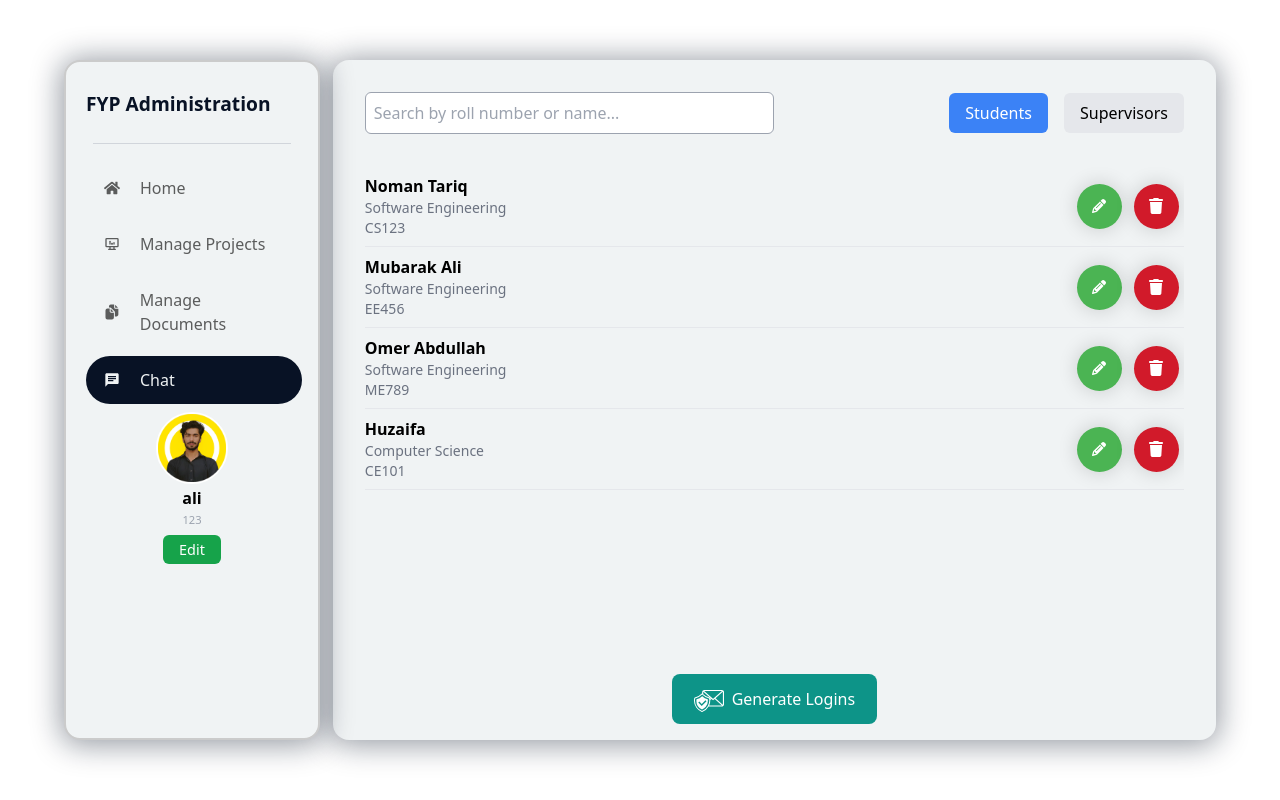
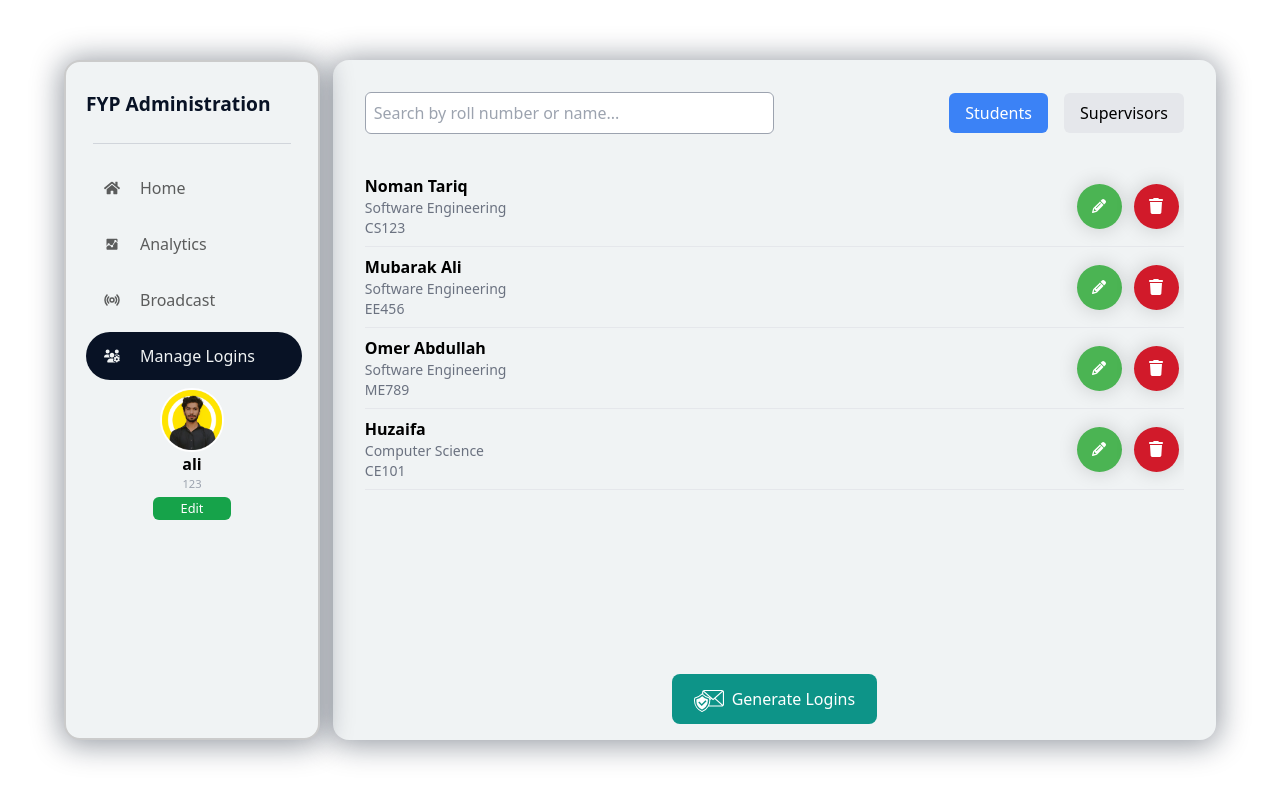
Before and after one commit to mubarakali826/Final-Year-Project-Administration-System, a React (Vite) app: page /admin/logins in a window 1280 px wide. Built offline with nearby package versions, Linux system fonts and the light colour scheme.

Commit message:
register and login working || backend

```diff
--- a/src/components/Login/Sidebar/EditProfile.jsx
+++ b/src/components/Login/Sidebar/EditProfile.jsx
@@ -42,7 +42,7 @@ const EditProfile = () => {
   return (
     <div className="h-screen flex items-center justify-center">
 
-      <Card className="bg-[#f0f3f4] border-none shadow-none editProfile h-[85%] w-[69%] ml-[21%] rounded-2xl p-8 flex flex-col gap-4">
+      <Card className="bg-[#f0f3f4] border-none shadow-none editProfile h-[85%] w-[69%] ml-[21%] rounded-2xl p-8 flex flex-col gap-3">
         <CardHeader>
           <CardTitle>Edit Profile</CardTitle>
         </CardHeader>
@@ -57,7 +57,7 @@ const EditProfile = () => {
             </Button>
           </div>
 
-          <div className="flex flex-col gap-4">
+          <div className="flex flex-col gap-3">
             <div className="flex flex-col">
               <Label htmlFor="name" className="mb-2">
                 Name
--- a/src/components/Login/Sidebar/Sidebar.jsx
+++ b/src/components/Login/Sidebar/Sidebar.jsx
@@ -14,8 +14,8 @@ const Sidebar = () => {
   const location = useLocation();
   const [selectedItem, setSelectedItem] = useState(1);
   // const [role, setRole] = useState("student");
-  // const [role, setRole] = useState("admin");
-  const [role, setRole] = useState("supervisor");
+  const [role, setRole] = useState("admin");
+  // const [role, setRole] = useState("supervisor");
 
   const name = useSelector((state) => state.user.name);
   const email = useSelector((state) => state.user.email);
@@ -120,16 +120,16 @@ const Sidebar = () => {
             </li>
           ))}
         </ul>
-        <div className="user flex items-center justify-center flex-col mt-2 gap-[2px]">
+        <div className="user flex items-center justify-center flex-col mt-1 gap-[0px]">
           <div className="user_avatar">
-            <div className="w-[4.5rem] h-[4.5rem] flex items-center justify-center rounded-full border-2 border-white">
+            <div className="w-[4rem] h-[4rem] flex items-center justify-center rounded-full border-2 border-white">
               <img src={photoUrl} alt="" className="h-full w-full" />
             </div>
           </div>
           <div className="name font-semibold">{name}</div>
           <div className="email text-gray-400 text-[0.7rem]">{email}</div>
           <Link
-            className="mt-1 p-1 px-4 rounded-md bg-green-600 hover:bg-green-500 text-white text-[0.9rem]"
+            className="mt-1 py-[2px] px-7 rounded-md bg-green-600 transition-all hover:bg-green-500 text-white text-[0.8rem]"
             to={"/admin/edit-profile"}
           >
             Edit
```
Also changed, not shown: 1 other file (tests, documents, lock files or other folders).
